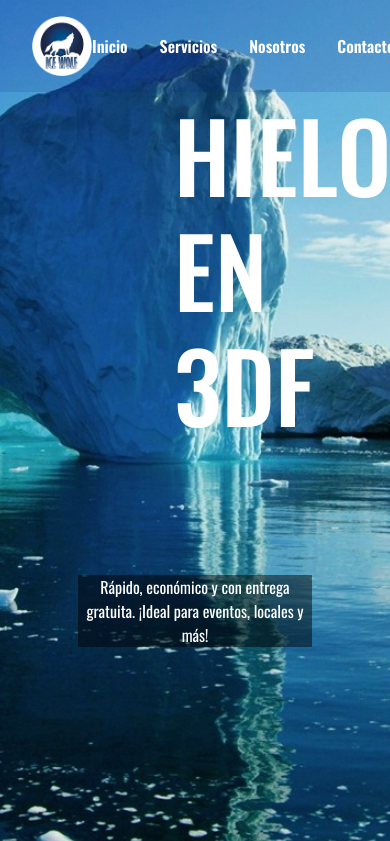
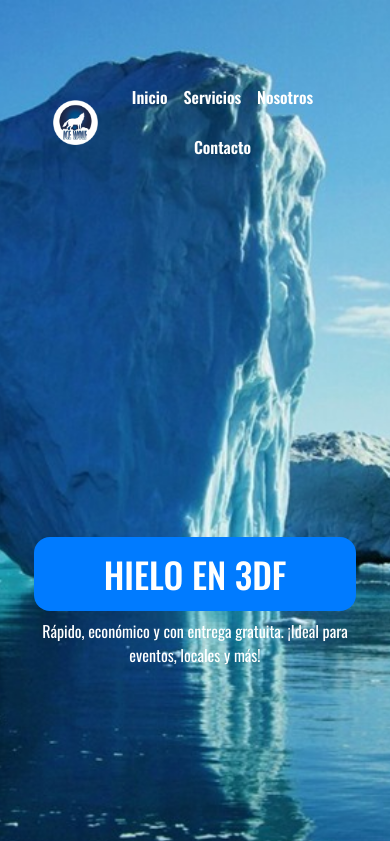
Before and after one commit to EmirSoloa/IceWolf, a plain HTML site: page index.html in a window 390 px wide. Shown: the top 841 px of the page. Drawn offline with nearby package versions, Linux system fonts and the light colour scheme.

Commit message:
first commit

```diff
--- a/css/style.css
+++ b/css/style.css
@@ -1,5 +1,5 @@
 /* Estilos Generales */
-*{
+* {
   font-family: "Oswald", sans-serif;
 }
 
@@ -10,22 +10,20 @@ ul {
   text-align: center;
 }
 
-
 ul li {
   display: inline-block;
   margin: 10px 0;
   font-size: 16px;
   line-height: 1.5;
 }
+
 .ul-navbar {
   display: flex;
   gap: 2rem;
   list-style: none;
   margin: 0;
   padding: 0;
-
 }
-
 
 .ul-navbar li a {
   color: #fff;
@@ -70,6 +68,11 @@ ul li {
 .texto-titulo {
   color: #ffffff;
 }
+
+.texto-gris {
+    color: #5f5f5f;
+}
+
 .centrar-texto {
   text-align: center;
 }
@@ -82,32 +85,24 @@ ul li {
   background-position: center;
   height: 100vh;
   color: white;
-
 }
 
-
 .header-contenedor-superior {
-  background-color: #0d2b8d27;
   padding: 1rem 2rem;
-  position: fixed;
   top: 0;
   left: 0;
   width:100%;
   z-index: 1000;
-
   transition: background-color 0.3s ease;
 }
 
-
-
-.header-contenedor-inferior{
+.header-contenedor-inferior {
   display: flex;
   flex-direction: column;
   justify-content: center;
   height: 100vh;
   width: 60%;
   margin: 0 auto;
-
 }
 
 .logotipo {
@@ -115,16 +110,26 @@ ul li {
   height: auto;
 }
 
-.index-h1 {
-    font-size: 6rem;
-    padding: 6rem;
-    margin-bottom: -10rem
+.logo-link {
+  display: inline-block;
+  padding: 5px;
 }
 
+.logo-link:hover {
+  opacity: 0.8;
+}
 
+.index-h1 {
+  font-size: 7rem;
+  background-color: #007BFF;
+  border-radius: 1rem;
+}
+
+.parrafo-h1 {
+  font-size: 2rem;
+}
 
 /* Main */
-
 .cards-productos {
   display: grid;
   grid-template-columns: repeat(auto-fit, minmax(280px, 1fr));
@@ -167,27 +172,19 @@ ul li {
   background-color: #0056b3;
 }
 
-
 .producto:hover {
   transform: scale(1.02);
   transition: transform 0.3s ease;
   box-shadow: 0 8px 16px rgba(0, 123, 255, 0.2);
 }
 
-
-
-
-
-/*clientes*/
-
+/* Clientes */
 .clientes-cards {
   background-color: #f1f1f1;
   padding: 10px;
   text-align: center;
   border-radius: 10px;
   box-shadow: 0 4px 8px rgba(0, 0, 0, 0.1);
-
-
   max-width: 800px;
   margin: 0 auto;
 }
@@ -201,7 +198,6 @@ ul li {
   border-left: 5px solid #007BFF;
   font-size: 18px;
   color: #333;
-
 }
 
 .clientes-cards img {
@@ -210,35 +206,87 @@ ul li {
   max-width: 150px;
   height: auto;
 }
-/*EMPRESAS*/
 
+/* Empresas */
 .empresas-logo {
-    height: 6rem;
-    gap: 2rem  ;
+  height: 10rem;
+  gap: 2rem;
 }
 
 .empresas-logo1 {
-    height: 4rem;
+  height: 7rem;
   gap: 2rem;
 }
+
 .empresas-container {
-
-    padding: 2rem;
-    margin: 1rem 0;
+  margin: 1rem;
 }
 
+.empresas-logo:hover {
+  transform: scale(1.1);
+}
+.empresas-logo1:hover {
+  transform: scale(1.1);
+}
 /* Footer */
 footer {
-
   height: 15rem;
-
   display: flex;
   flex-direction: column;
   justify-content: center;
 }
+
 .logotipo-footer {
   width: 50px;
   height: auto;
   margin: 0 10px;
   object-fit: cover;
 }
+
+/* Responsive */
+
+
+@media (max-width: 768px) {
+  .index-h1 {
+    font-size: 3rem;
+    padding: 1rem;
+  }
+
+  .parrafo-h1 {
+    font-size: 1.2rem;
+  }
+
+  .header-contenedor-inferior {
+    width: 90%;
+  }
+
+  .ul-navbar {
+    flex-wrap: wrap;
+    justify-content: center;
+    gap: 1rem;
+  }
+
+  .ul-navbar li {
+    margin: 5px 0;
+  }
+}
+
+/* Ajustes extra para móviles chicos */
+@media (max-width: 480px) {
+  .index-header {
+    height: auto;
+    padding: 4rem 1rem;
+  }
+
+  .index-h1 {
+    font-size: 2.2rem;
+  }
+
+  .parrafo-h1 {
+    font-size: 1rem;
+  }
+
+  .logotipo {
+    width: 45px;
+  }
+}
--- a/index.html
+++ b/index.html
@@ -30,16 +30,16 @@
  <section class="header-contenedor-inferior">
      <h1 class="index-h1 centrar-texto texto-titulo">HIELO EN 3DF</h1>
 
-     <p class="centrar-texto" style="background-color: rgba(0, 0, 0, 0.488); margin: auto;">
+     <div class="centrar-texto parrafo-h1">
      Rápido, económico y con entrega gratuita. ¡Ideal para eventos, locales y más!
-    </p>
+     </div>
  </section>
 
 </header>
 
 <main>
     <h2  class="centrar-texto texto-azul">¿Por que elegirnos?</h2>
-    <p>Ofrecemos bolsas de hielo de 15kg, 5kg, 2kg, Barras, hielo picado y hielo en escama listas para entregar en todo el partido de Tres de febrero. Nuestros servicios es rápido, puntual y confiable, ideal para quienes necesitan enfriar bebidas, conservar alimentos o preparar un evento. Atendemos tanto a comercios como a particulares, con atención personalizada y excelente relación precio-calidad. 50 años nos avalan. </p>
+    <p class="centrar-texto">Ofrecemos bolsas de hielo de 15kg, 5kg, 2kg, Barras, hielo picado y hielo en escama listas para entregar en todo el partido de Tres de febrero. Nuestros servicios es rápido, puntual y confiable, ideal para quienes necesitan enfriar bebidas, conservar alimentos o preparar un evento. Atendemos tanto a comercios como a particulares, con atención personalizada y excelente relación precio-calidad. 50 años nos avalan. </p>
 
  <section>
   <h2 class="centrar-texto texto-azul">Nuestros productos</h2>
@@ -57,19 +57,19 @@
 
  <section class="cards-productos">
   <div class="producto box-shadow">
-    <h3>HIELO</h3>
+    <h3>❄️HIELO❄️</h3>
     <p>Bolsas de 15kg, 5k, 2k, barras, picado y escama</p>
     <button>Consultar</button>
   </div>
 
   <div class="producto box-shadow">
-    <h3>CARBÓN</h3>
+    <h3>🔥CARBÓN🔥</h3>
     <p>Bolsas de 10kg, 8kg y 4kg</p>
     <button>Consultar</button>
   </div>
 
   <div class="producto box-shadow">
-    <h3>LEÑA</h3>
+    <h3>🪵LEÑA🪵</h3>
     <p>Bolsas de 10kg, quebracho o espinillo</p>
     <button>Consultar</button>
   </div>
@@ -77,7 +77,7 @@
 
 
  <h2 class="centrar-texto texto-azul">Una empresa familiar que crece con vos</h2>
-  <p>Ice Wolf nació como un pequeño proyecto familiar en Caseros, y hoy somos una referencia en el partido de Tres de Febrero. Mantenemos el mismo espíritu de cercanía y atención personalizada que nos caracterizó desde el principio. Cuando elegís Ice Wolf, no sólo estás comprando hielo: estás eligiendo confianza, calidad y un trato directo.</p>
+  <p class="centrar-texto">Ice Wolf nació como un pequeño proyecto familiar en Caseros, y hoy somos una referencia en el partido de Tres de Febrero. Mantenemos el mismo espíritu de cercanía y atención personalizada que nos caracterizó desde el principio. Cuando elegís Ice Wolf, no sólo estás comprando hielo: estás eligiendo confianza, calidad y un trato directo.</p>
 
 
    <section class="clientes-cards">
```
Lines whose indentation alone changed are shown as unchanged.
